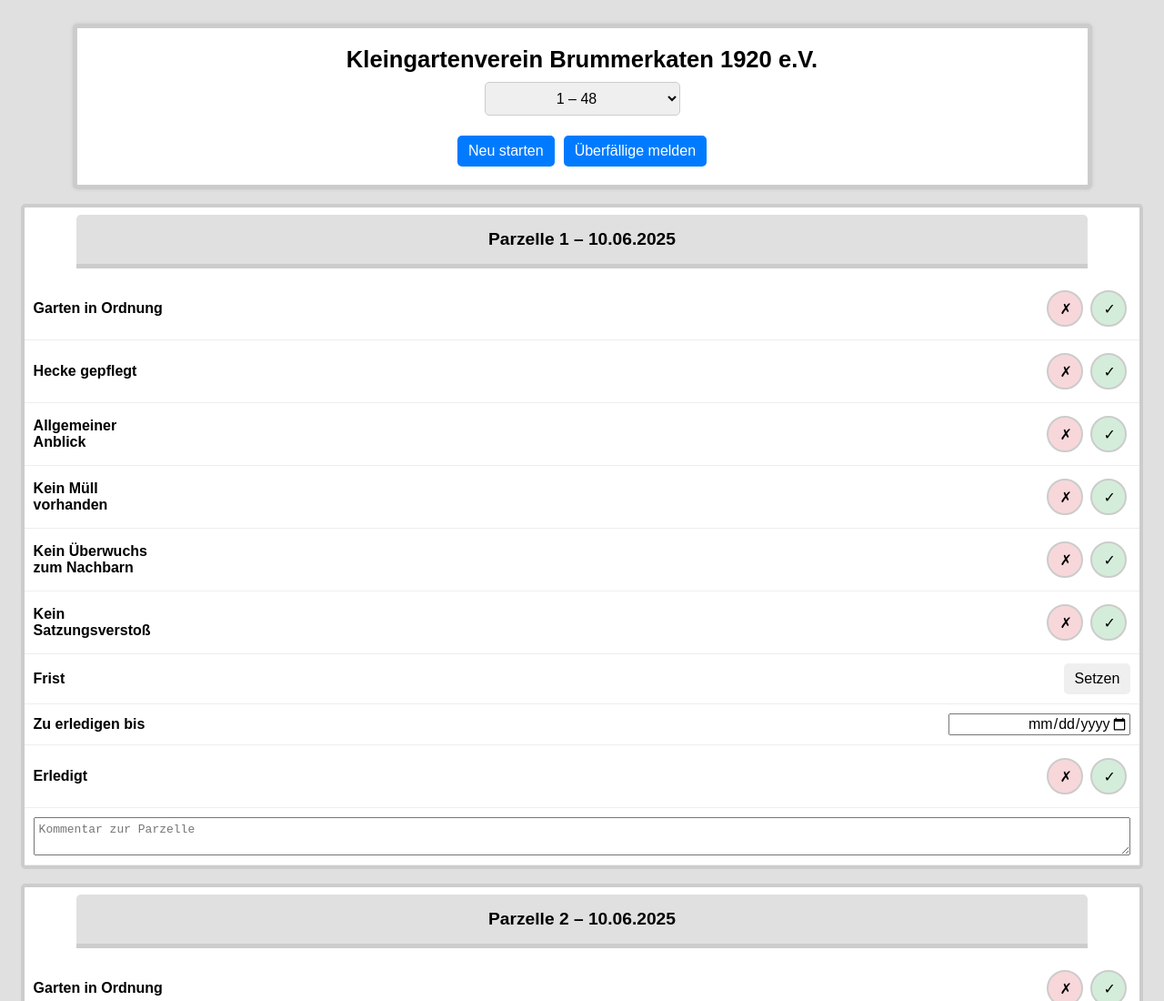
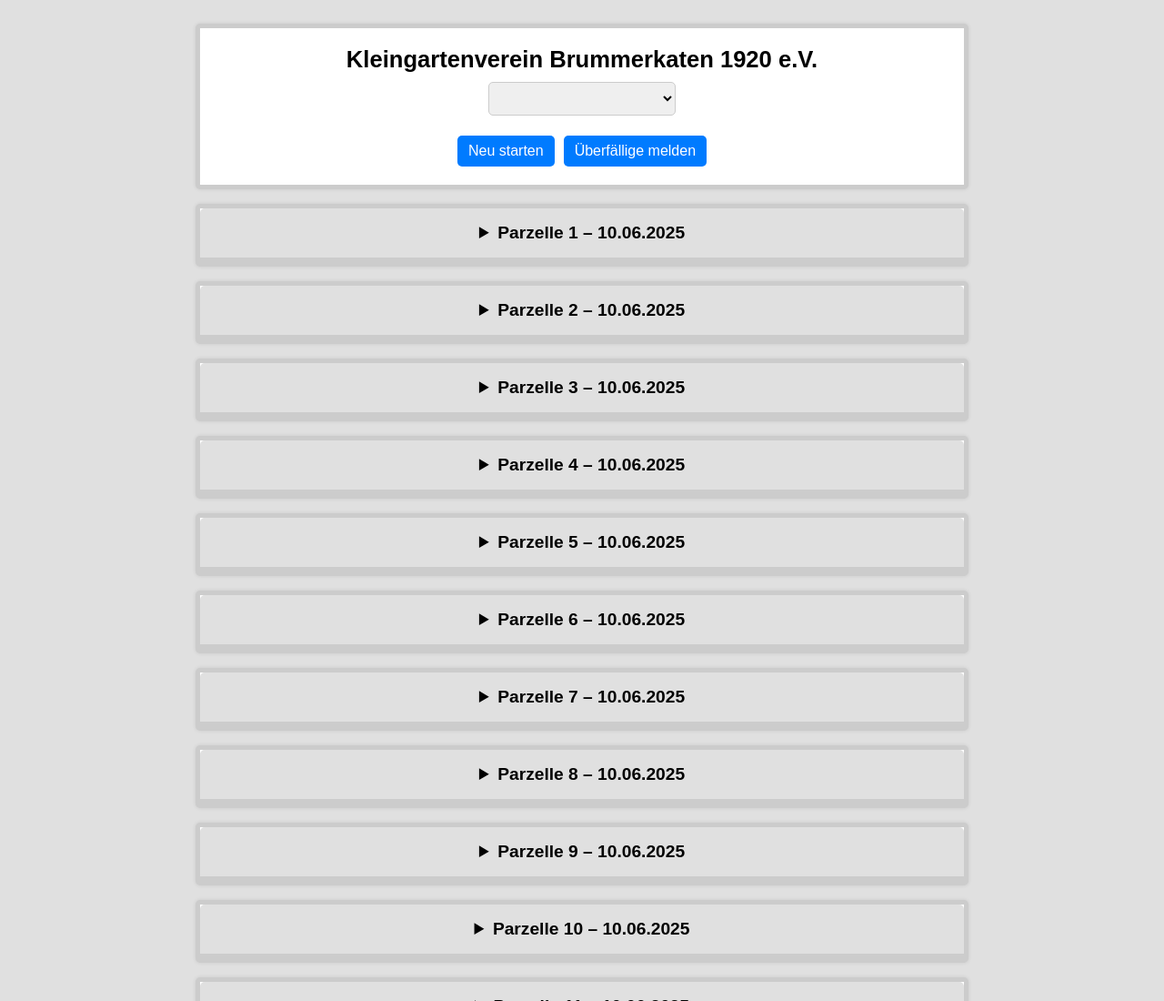
Before and after one commit to kha-HH/KGV705, a plain HTML site: page index.html in a window 1280 px wide. Shown: the top 1100 px of the page at 91% size. Drawn offline with Linux system fonts and the light colour scheme.

Commit message:
Update index.html

```diff
--- a/index.html
+++ b/index.html
@@ -4,10 +4,13 @@
   <meta charset="UTF-8" />
   <meta name="viewport" content="width=device-width, initial-scale=1.0" />
   <title>KGV705</title>
- <link rel="manifest" href="/KGV705/manifest.json">
   <meta name="theme-color" content="#444444" />
-  <link rel="apple-touch-icon" href="icon.png" />
   <style>
+    /* Globales Box-Sizing */
+*, *::before, *::after {
+  box-sizing: border-box;
+}
+
 body {
   font-family: Arial, sans-serif;
   background: #e0e0e0;
@@ -17,10 +20,17 @@
   overflow-x: hidden;
 }
 
+.maincontainer {
+  max-width: 850px;
+  width: 85vw;
+  margin: 16px auto;
+}
+
+/* Kopfbereich */
 .kopfbereich {
+  width: 100%;
   background: white;
-      max-width: 85%;
-      margin: 16px auto;
+  margin-bottom: 16px;
   padding: 20px;
   border-radius: 5px;
   border: 5px solid #ccc;
@@ -65,143 +75,140 @@
   width: 40px;
   height: 40px;
   border-radius: 50%;
-      margin: 4px;
+  margin-left: 10px;
   font-size: 1em;
   border: 2px solid #ccc;
-      display: inline-block;
+  display: inline-flex;
+  align-items: center;
+  justify-content: center;
+  flex-shrink: 0;
 }
 
 .rot-btn { background: #f8d7da; }
 .gruen-btn { background: #d4edda; }
-    .rot { background-color: #f8d7da !important; }
-    .gruen { background-color: #d4edda !important; }
-    .row-alert { background-color: #f3baba !important; }
-    tr.gruen {
-      background-color: #d4edda !important;
+
+/* Akkordeons */
+details {
+  background: white;
+  width: 100%;
+  margin: 16px 0;
+  border: 5px solid #ccc;
+  border-radius: 5px;
+  box-shadow: 0 0 4px rgba(0,0,0,0.1);
+  overflow: hidden;
+  transition: background 0.3s, border-color 0.3s;
 }
 
-    table, tbody, tr, td {
-      display: block;
-      width: 100%;
-      box-sizing: border-box;
+details.accordion-gruen,
+summary.accordion-gruen,
+.accordion-content.accordion-gruen {
+  background: #d4edda !important;
+  border-color: #80c687 !important;
 }
 
-    tr {
-      background: white;
-      border: 4px solid #ccc;
-      margin: 16px auto;
-      border-radius: 5px;
-      overflow: hidden;
-      padding-top: 8px;
-      max-width: 98%;
+details.accordion-rot,
+summary.accordion-rot,
+.accordion-content.accordion-rot {
+  background: #f8d7da !important;
+  border-color: #ef5350 !important;
 }
 
-    .parzellenkopf {
+details.frist-overdue,
+summary.frist-overdue {
+  background: #f8d7da !important;
+  border-color: #ef5350 !important;
+}
+
+summary {
+  padding: 16px;
+  font-size: 1.2em;
   font-weight: bold;
   background: #e0e0e0;
-      padding: 16px;
-      margin: 0 auto 10px auto;
-      text-align: center;
-      font-size: 1.2em;
+  cursor: pointer;
   border-bottom: 5px solid #ccc;
   border-radius: 5px 5px 0 0;
-      max-width: 88%;
+  text-align: center;
+  transition: background 0.3s, border-color 0.3s;
+  width: 100%;
 }
 
-    td {
-      position: relative;
+summary::-webkit-details-marker {
+  display: none;
+}
+
+.accordion-content {
   padding: 10px;
-      border-bottom: 1px solid #eee;
+  display: flex;
+  flex-direction: column;
+  gap: 10px;
+  width: 100%;
+}
+
+.row-block {
   display: flex;
   align-items: center;
-      justify-content: flex-end;
-      margin: 0 auto;
-      text-align: right;
+  justify-content: space-between;
+  padding: 10px;
+  background: #fafafa;
+  border: 1px solid #eee;
+  border-radius: 5px;
+  width: 100%;
+}
+
+.row-block label {
+  flex: 1;
   font-weight: bold;
 }
 
-    td::before {
-      content: attr(data-label);
-      position: absolute;
-      left: 10px;
-      top: 50%;
-      transform: translateY(-50%);
-      text-align: left;
-      white-space: normal;
-      width: 40%;
-      max-width: 150px;
-      box-sizing: border-box;
-      font-weight: bold;
+.row-block textarea,
+.row-block input[type="date"] {
+  flex: 1;
+  font-size: 1em;
+  padding: 5px;
+  margin-left: 10px;
+  border: 1px solid #ccc;
+  border-radius: 5px;
 }
 
-    .frist-overdue {
+.row-block.gruen { background: #d4edda !important; }
+.row-block.rot   { background: #f8d7da !important; }
+
+.frist-hinweis {
+  color: #b71c1c;
   font-weight: bold;
   text-align: center;
-      margin: 10px 0;
-      color: red;
-      width: 100%;
-    }
-
-    .frist-gesetzt {
-      font-weight: bold;
-      text-align: right;
-      width: 100%;
-      padding-right: 10px;
-    }
-
-    .hide-label::before {
-      content: none !important;
-    }
-
-    textarea {
-      width: 100%;
-      font-size: 1em;
-      padding: 5px;
-      box-sizing: border-box;
-    }
-
-    input[type="date"] {
-      width: 100%;
-      max-width: 200px;
-      font-family: Arial, sans-serif;
-      font-size: 1em;
-      text-align: right;
-      margin-left: auto;
-      margin-right: 0;
-      display: block;
-      box-sizing: border-box;
+  margin: 6px 0;
+  font-size: 1.1em;
 }
   </style>
 </head>
 <body>
+  <div class="maincontainer">
     <div class="kopfbereich">
       <h1>Kleingartenverein Brummerkaten 1920 e.V.</h1>
-    <select id="bereichSelector" onchange="setParzellenbereich(this.value)">
-      <option value="1-48">1 – 48</option>
-      <option value="49-76">49 – 76</option>
-      <option value="77-107">77 – 107</option>
-      <option value="118-147">118 – 147</option>
-      <option value="148-164,214-219">148 – 164 + 214 – 219</option>
-      <option value="165-213">165 – 213</option>
-      <option value="220-270">220 – 270</option>
-    </select>
+      <select id="bereichSelector"></select>
       <div class="button-container">
-      <button class="blue" onclick="startNewRound()">Neu starten</button>
-      <button class="blue" onclick="meldeÜberfällige()">Überfällige melden</button>
+        <button id="btnNew" class="blue">Neu starten</button>
+        <button id="btnMelden" class="blue">Überfällige melden</button>
       </div>
     </div>
-  <table><tbody id="tableBody"></tbody></table>
+    <div id="tableBody"></div>
+  </div>
+
   <script>
+    const bereiche = [
+      "1 - 48", "49 - 76", "77 - 107", "118 - 147",
+      "148 - 164, 214 - 219", "165 - 213", "220 - 270"
+    ];
+
     function getParzellenliste() {
       const raw = localStorage.getItem("parzellenAuswahl") || "1-48";
       const parts = raw.split(",");
       const result = [];
-
       parts.forEach(part => {
         const [start, end] = part.split("-").map(Number);
         for (let i = start; i <= end; i++) result.push(i);
       });
-
       return result;
     }
 
@@ -211,7 +218,7 @@
 
     function setParzellenbereich(value) {
       localStorage.setItem("parzellenAuswahl", value);
-    window.location.reload(); // Seite neu laden, um Bereich zu wechseln
+      location.reload();
     }
 
     function startNewRound() {
@@ -228,214 +235,262 @@
       const bereichKey = getBereichKey();
       const fullData = JSON.parse(localStorage.getItem(bereichKey) || "{}");
       const saved = fullData[index] || savedInput;
+      const container = document.getElementById("tableBody");
 
-    const tbody = document.getElementById("tableBody");
-    const tr = document.createElement("tr");
+      const details = document.createElement("details");
+      const summary = document.createElement("summary");
+      const kontrollDatum = saved["Kontrolldatum"] || new Date().toISOString().split("T")[0];
+      summary.textContent = `Parzelle ${nummer} – ${kontrollDatum.split("-").reverse().join(".")}`;
+      details.appendChild(summary);
 
-    const kontrollDatum = saved["Kontrolldatum"] || new Date().toISOString().split("T")[0];
-    const kopf = document.createElement("div");
-    kopf.className = "parzellenkopf";
-    kopf.textContent = `Parzelle ${nummer} – ${kontrollDatum.split("-").reverse().join(".")}`;
-    tr.appendChild(kopf);
+      const content = document.createElement("div");
+      content.className = "accordion-content";
 
       const labels = [
-      "Garten in Ordnung", "Hecke gepflegt", "Allgemeiner Anblick", "Kein Müll vorhanden",
-      "Kein Überwuchs zum Nachbarn", "Kein Satzungsverstoß"
+        "Garten in Ordnung", "Hecke gepflegt", "Allgemeiner Anblick",
+        "Kein Müll vorhanden", "Kein Überwuchs zum Nachbarn", "Kein Satzungsverstoß"
       ];
 
-    const kommentar = document.createElement("td");
-    const ta = document.createElement("textarea");
-    ta.placeholder = "Kommentar zur Parzelle";
-    if (saved["Kommentar"]) ta.value = saved["Kommentar"];
-    ta.onchange = saveRow;
-    kommentar.appendChild(ta);
-
-    function checkAllGreen() {
-      const isAllGreen = labels.every(label => {
-        const cell = tr.querySelector(`td[data-label="${label}"]`);
-        return cell && cell.classList.contains("gruen");
-      });
-      tr.classList.toggle("gruen", isAllGreen);
-    }
-
-    function checkOverdue() {
-      const now = new Date(); now.setHours(0, 0, 0, 0);
-      const deadline = new Date(inputDate.value); deadline.setHours(0, 0, 0, 0);
-      if (deadline && now > deadline && erledigt.classList.contains("rot")) {
-        fristSetzen.className = "rot hide-label";
-        fristSetzen.innerHTML = '<div class="frist-overdue">Frist nicht eingehalten – Bitte anschreiben!</div>';
-      }
-    }
+      const state = {};
 
       labels.forEach(label => {
-      const td = document.createElement("td");
-      td.setAttribute("data-label", label);
+        const row = document.createElement("div");
+        row.className = "row-block";
+
+        const lab = document.createElement("label");
+        lab.textContent = label;
+
         const rot = document.createElement("button");
         rot.textContent = "✗";
         rot.className = "btn-small rot-btn";
-      rot.onclick = () => { td.className = "rot"; checkAllGreen(); saveRow(); };
+        rot.onclick = () => {
+          row.classList.remove("gruen");
+          row.classList.remove("rot");
+          row.classList.add("rot");
+          saveRow();
+          checkFrist();
+        };
+
         const gruen = document.createElement("button");
         gruen.textContent = "✓";
         gruen.className = "btn-small gruen-btn";
-      gruen.onclick = () => { td.className = "gruen"; checkAllGreen(); saveRow(); };
-      td.appendChild(rot);
-      td.appendChild(gruen);
-      if (saved[label]) td.className = saved[label];
-      tr.appendChild(td);
+        gruen.onclick = () => {
+          row.classList.remove("rot");
+          row.classList.remove("gruen");
+          row.classList.add("gruen");
+          saveRow();
+          checkFrist();
+        };
+
+        row.appendChild(lab);
+        row.appendChild(rot);
+        row.appendChild(gruen);
+
+        if (saved[label]) row.classList.add(saved[label]);
+
+        content.appendChild(row);
+        state[label] = row;
       });
 
-    const fristSetzen = document.createElement("td");
-    fristSetzen.setAttribute("data-label", "Frist");
-    const inputDate = document.createElement("input");
-    inputDate.type = "date";
-    if (saved["Zu erledigen bis"]) inputDate.value = saved["Zu erledigen bis"];
-    inputDate.onchange = saveRow;
-
-    const dateTd = document.createElement("td");
-    dateTd.setAttribute("data-label", "Zu erledigen bis");
-    dateTd.appendChild(inputDate);
-    if (saved["Frist"] && saved["Frist"].includes("rot")) {
-      dateTd.classList.add("rot");
-    }
-
+      // FRIST-Setzen (eigene Zeile)
+      const fristRow = document.createElement("div");
+      fristRow.className = "row-block";
+      const fristLabel = document.createElement("label");
+      fristLabel.textContent = "Frist";
       const fristBtn = document.createElement("button");
       fristBtn.textContent = "Setzen";
       fristBtn.onclick = () => {
-      const fristDatum = new Date();
-      fristDatum.setDate(fristDatum.getDate() + 14);
-      const yyyy = fristDatum.getFullYear();
-      const mm = String(fristDatum.getMonth() + 1).padStart(2, '0');
-      const dd = String(fristDatum.getDate()).padStart(2, '0');
-      inputDate.value = `${yyyy}-${mm}-${dd}`;
-      fristSetzen.className = "rot";
-      fristSetzen.innerHTML = '<div class="frist-gesetzt">gesetzt</div>';
-      dateTd.classList.add("rot");
-      checkOverdue(); saveRow();
+        const datum = new Date();
+        datum.setDate(datum.getDate() + 14);
+        fristDate.value = datum.toISOString().split("T")[0];
+        fristRow.classList.add("rot");
+        saveRow();
+        checkFrist();
       };
+      fristRow.appendChild(fristLabel);
+      fristRow.appendChild(fristBtn);
+      content.appendChild(fristRow);
 
-    if (saved["Frist"] && saved["Frist"].includes("rot") && saved["Erledigt"] === "rot") {
-      fristSetzen.className = "rot hide-label";
-      fristSetzen.innerHTML = '<div class="frist-overdue">Frist nicht eingehalten – Bitte anschreiben!</div>';
-    } else if (saved["Frist"] && saved["Frist"].includes("rot")) {
-      fristSetzen.className = "rot";
-      fristSetzen.innerHTML = '<div class="frist-gesetzt">gesetzt</div>';
-    } else {
-      fristSetzen.appendChild(fristBtn);
-    }
+      // „Zu erledigen bis“-Zeile (eigene Zeile)
+      const fristDateRow = document.createElement("div");
+      fristDateRow.className = "row-block";
+      const fristDateLabel = document.createElement("label");
+      fristDateLabel.textContent = "Zu erledigen bis";
+      const fristDate = document.createElement("input");
+      fristDate.type = "date";
+      fristDate.value = saved["Zu erledigen bis"] || "";
+      fristDate.onchange = () => {
+        saveRow();
+        checkFrist();
+      };
+      fristDateRow.appendChild(fristDateLabel);
+      fristDateRow.appendChild(fristDate);
+      content.appendChild(fristDateRow);
 
-    tr.appendChild(fristSetzen);
-    tr.appendChild(dateTd);
+      // Kommentar-Zeile
+      const kommentarRow = document.createElement("div");
+      kommentarRow.className = "row-block";
+      const kommentarLabel = document.createElement("label");
+      kommentarLabel.textContent = "Kommentar";
+      const kommentar = document.createElement("textarea");
+      kommentar.placeholder = "Kommentar zur Parzelle";
+      kommentar.value = saved["Kommentar"] || "";
+      kommentar.onchange = () => { saveRow(); checkFrist(); };
+      kommentarRow.appendChild(kommentarLabel);
+      kommentarRow.appendChild(kommentar);
+      content.appendChild(kommentarRow);
 
-    const erledigt = document.createElement("td");
-    erledigt.setAttribute("data-label", "Erledigt");
-    const r = document.createElement("button");
-    r.textContent = "✗";
-    r.className = "btn-small rot-btn";
-    const g = document.createElement("button");
-    g.textContent = "✓";
-    g.className = "btn-small gruen-btn";
-    r.onclick = () => {
-      erledigt.className = "rot";
-      tr.classList.add("row-alert");
-      checkOverdue(); saveRow();
+      // ERLEDIGT-Button-Zeile
+      const erledigtRow = document.createElement("div");
+      erledigtRow.className = "row-block";
+      const erledigtLabel = document.createElement("label");
+      erledigtLabel.textContent = "Erledigt";
+      const erledigtRot = document.createElement("button");
+      erledigtRot.textContent = "✗";
+      erledigtRot.className = "btn-small rot-btn";
+      erledigtRot.onclick = () => {
+        erledigtRow.classList.remove("gruen");
+        erledigtRow.classList.remove("rot");
+        erledigtRow.classList.add("rot");
+        saveRow();
+        checkFrist();
       };
-    g.onclick = () => {
-      erledigt.className = "gruen";
-      tr.classList.remove("row-alert");
-      dateTd.classList.remove("rot");
-      labels.forEach(label => {
-        const feld = tr.querySelector(`td[data-label='${label}']`);
-        if (feld) feld.className = "gruen";
-      });
-      const deadline = new Date(inputDate.value); deadline.setHours(0, 0, 0, 0);
-      const heute = new Date(); heute.setHours(0, 0, 0, 0);
-      if (fristSetzen.classList.contains("rot") && heute <= deadline) {
-        fristSetzen.className = "rot";
-        fristSetzen.innerHTML = '<div class="frist-gesetzt">gesetzt</div>';
-      } else {
-        fristSetzen.innerHTML = "";
-        fristSetzen.classList.remove("hide-label");
-      }
-      checkAllGreen(); saveRow();
+      const erledigtGruen = document.createElement("button");
+      erledigtGruen.textContent = "✓";
+      erledigtGruen.className = "btn-small gruen-btn";
+      erledigtGruen.onclick = () => {
+        erledigtRow.classList.remove("rot");
+        erledigtRow.classList.remove("gruen");
+        erledigtRow.classList.add("gruen");
+        saveRow();
+        checkFrist();
       };
-    erledigt.appendChild(r);
-    erledigt.appendChild(g);
-    if (saved.Erledigt) {
-      erledigt.className = saved.Erledigt;
-      if (saved.Erledigt === "rot") tr.classList.add("row-alert");
-    }
-    tr.appendChild(erledigt);
-    tr.appendChild(kommentar);
+      erledigtRow.appendChild(erledigtLabel);
+      erledigtRow.appendChild(erledigtRot);
+      erledigtRow.appendChild(erledigtGruen);
+      if (saved["Erledigt"]) erledigtRow.classList.add(saved["Erledigt"]);
+      content.appendChild(erledigtRow);
 
-    // ✅ NEU: Nur anhängen, wenn NICHT alles grün ist
-    const alleGruen = labels.every(label => saved[label] === "gruen") && saved["Erledigt"] === "gruen";
-    if (alleGruen) {
-      return; // Nicht anzeigen
-    }
-
-    tbody.appendChild(tr);
+      // Frist-Hinweis
+      const fristHinweis = document.createElement("div");
+      fristHinweis.className = "frist-hinweis";
+      fristHinweis.style.display = "none";
+      content.appendChild(fristHinweis);
 
       function saveRow() {
-      const bereichKey = getBereichKey();
         const data = JSON.parse(localStorage.getItem(bereichKey) || "{}");
         const entry = {};
         labels.forEach(label => {
-        entry[label] = tr.querySelector(`td[data-label='${label}']`)?.className || "";
+          const block = state[label];
+          entry[label] = block.classList.contains("gruen") ? "gruen" : (block.classList.contains("rot") ? "rot" : "");
         });
-      entry["Frist"] = fristSetzen.className;
-      entry["Zu erledigen bis"] = inputDate.value;
-      entry["Kommentar"] = ta.value;
-      entry["Erledigt"] = erledigt.className;
+        entry["Frist"] = fristRow.classList.contains("rot") ? "rot" : "";
+        entry["Zu erledigen bis"] = fristDate.value;
+        entry["Kommentar"] = kommentar.value;
+        entry["Erledigt"] = erledigtRow.classList.contains("gruen") ? "gruen" : (erledigtRow.classList.contains("rot") ? "rot" : "");
         entry["Kontrolldatum"] = saved["Kontrolldatum"] || new Date().toISOString().split("T")[0];
         entry["Parzelle"] = nummer;
         localStorage.setItem(bereichKey, JSON.stringify({ ...data, [index]: entry }));
       }
+
+      function checkFrist() {
+        // Reset
+        details.classList.remove("accordion-gruen", "accordion-rot", "frist-overdue");
+        summary.classList.remove("accordion-gruen", "accordion-rot", "frist-overdue");
+        content.classList.remove("accordion-gruen", "accordion-rot");
+        fristRow.classList.remove("accordion-rot");
+        fristDateRow.classList.remove("accordion-rot");
+        fristHinweis.style.display = "none";
+
+        const alleGruen = labels.every(label => state[label].classList.contains("gruen"));
+        const fristGesetzt = !!fristDate.value;
+        const erledigtIstGruen = erledigtRow.classList.contains("gruen");
+
+        // 1. Wenn alle Kontrollfelder grün: Accordion grün (egal was Frist/Erledigt)
+        if (alleGruen) {
+          details.classList.add("accordion-gruen");
+          summary.classList.add("accordion-gruen");
+          content.classList.add("accordion-gruen");
+          return;
+        }
+
+        // 2. Wenn Frist gesetzt UND Erledigt grün: Accordion grün
+        if (fristGesetzt && erledigtIstGruen) {
+          details.classList.add("accordion-gruen");
+          summary.classList.add("accordion-gruen");
+          content.classList.add("accordion-gruen");
+          return;
+        }
+
+        // 3. Wenn Frist gesetzt: Accordion rot
+        if (fristGesetzt) {
+          details.classList.add("accordion-rot");
+          summary.classList.add("accordion-rot");
+          content.classList.add("accordion-rot");
+          fristRow.classList.add("accordion-rot");
+          fristDateRow.classList.add("accordion-rot");
+        }
+
+        // 4. Warntext wenn Frist überschritten und nicht erledigt
+        const now = new Date();
+        now.setHours(0, 0, 0, 0);
+        const fristVal = fristDate.value;
+        const fristDatum = fristVal ? new Date(fristVal) : null;
+        if (
+          fristDatum && !isNaN(fristDatum) &&
+          !erledigtIstGruen &&
+          now > fristDatum
+        ) {
+          fristHinweis.textContent = "Frist nicht eingehalten – Bitte anschreiben!";
+          fristHinweis.style.display = "";
+          details.classList.add("frist-overdue");
+          summary.classList.add("frist-overdue");
+          fristRow.classList.add("frist-overdue");
+          fristDateRow.classList.add("frist-overdue");
+        }
+      }
+
+      // Initial beim Laden
+      checkFrist();
+
+      details.appendChild(content);
+      // Anzeige, wenn nicht alles erledigt und grün
+      // --> optional: entfernen, wenn du abgeschlossene ausblenden willst
+      container.appendChild(details);
     }
 
     function meldeÜberfällige() {
       const bereichKey = getBereichKey();
       const data = JSON.parse(localStorage.getItem(bereichKey) || "{}");
+      const now = new Date(); now.setHours(0, 0, 0, 0);
       let body = "Bei folgenden Parzellen wurden die aufgeführten Punkte beanstandet.\n\nDie gesetzte Frist wurde nicht eingehalten:\n\n";
       let count = 0;
-    const now = new Date(); now.setHours(0, 0, 0, 0);
-
-    // Monat bestimmen für Betreff
-    const eintragMitDatum = Object.values(data).find(e => e["Kontrolldatum"]);
-    const kontrolldatum = eintragMitDatum?.["Kontrolldatum"] || new Date().toISOString();
-    const monatJahr = new Date(kontrolldatum).toLocaleString("de-DE", { month: "long", year: "numeric" });
 
       Object.entries(data).forEach(([index, entry]) => {
         if (!entry["Zu erledigen bis"]) return;
         const deadline = new Date(entry["Zu erledigen bis"]);
-      if (isNaN(deadline)) return;
         deadline.setHours(0, 0, 0, 0);
-
-      const hasFrist = typeof entry["Frist"] === "string" && entry["Frist"].includes("rot");
         const isOverdue = now > deadline;
         const notDone = entry["Erledigt"] !== "gruen";
-
-      if (hasFrist && isOverdue && notDone) {
+        if (isOverdue && notDone) {
           count++;
           const nr = entry["Parzelle"] || (Number(index) + 1);
           const fristText = deadline.toLocaleDateString("de-DE");
           body += `Parzelle ${nr} – Frist nicht eingehalten (bis ${fristText}):\n`;
-
           Object.entries(entry).forEach(([key, value]) => {
-          if (value === "rot" && !["Frist", "Erledigt", "Kommentar"].includes(key)) {
+            if (value === "rot" && !["Erledigt", "Kommentar"].includes(key)) {
               body += `- ${key}\n`;
             }
           });
-
           if (entry["Kommentar"]) {
             body += `Kommentar: ${entry["Kommentar"]}\n`;
           }
-
           body += "\n";
         }
       });
 
       if (count > 0) {
-      const subject = encodeURIComponent(`[Wegekontrolle] Meldung Parzellen – ${monatJahr}`);
+        const subject = encodeURIComponent(`[Wegekontrolle] Meldung Parzellen – ${now.toLocaleString("de-DE", { month: "long", year: "numeric" })}`);
         const mailBody = encodeURIComponent(body);
         window.location.href = `mailto:kirsten@nachtzuschlag.de?subject=${subject}&body=${mailBody}`;
       } else {
@@ -444,30 +499,21 @@
     }
 
     document.addEventListener("DOMContentLoaded", () => {
-    document.getElementById("bereichSelector").value = localStorage.getItem("parzellenAuswahl") || "1-48";
-    const bereichKey = getBereichKey();
-    const data = JSON.parse(localStorage.getItem(bereichKey) || "{}");
+      // Bereichsauswahl initialisieren
+      const sel = document.getElementById("bereichSelector");
+      sel.innerHTML = bereiche.map(v => `<option value="${v}">${v.replaceAll("-", " – ")}</option>`).join("");
+      sel.value = localStorage.getItem("parzellenAuswahl") || "1-48";
+      sel.addEventListener("change", e => setParzellenbereich(e.target.value));
+      document.getElementById("btnNew").addEventListener("click", startNewRound);
+      document.getElementById("btnMelden").addEventListener("click", meldeÜberfällige);
+      const data = JSON.parse(localStorage.getItem(getBereichKey()) || "{}");
       const liste = getParzellenliste();
       if (Object.keys(data).length > 0) {
         liste.forEach((nr, index) => createRow(index, data[index], nr));
       } else {
         startNewRound();
       }
-
-    window.startNewRound = startNewRound;
-    window.meldeÜberfällige = meldeÜberfällige;
-    window.setParzellenbereich = setParzellenbereich;
     });
-</script>
-
-  if ('serviceWorker' in navigator) {
-    navigator.serviceWorker.register("sw.js").then(() => {
-      console.log("Service Worker registriert");
-    });
-  }
-</script>
-</body>
-
   </script>
 </body>
 </html>
```
Lines whose indentation alone changed are shown as unchanged.
